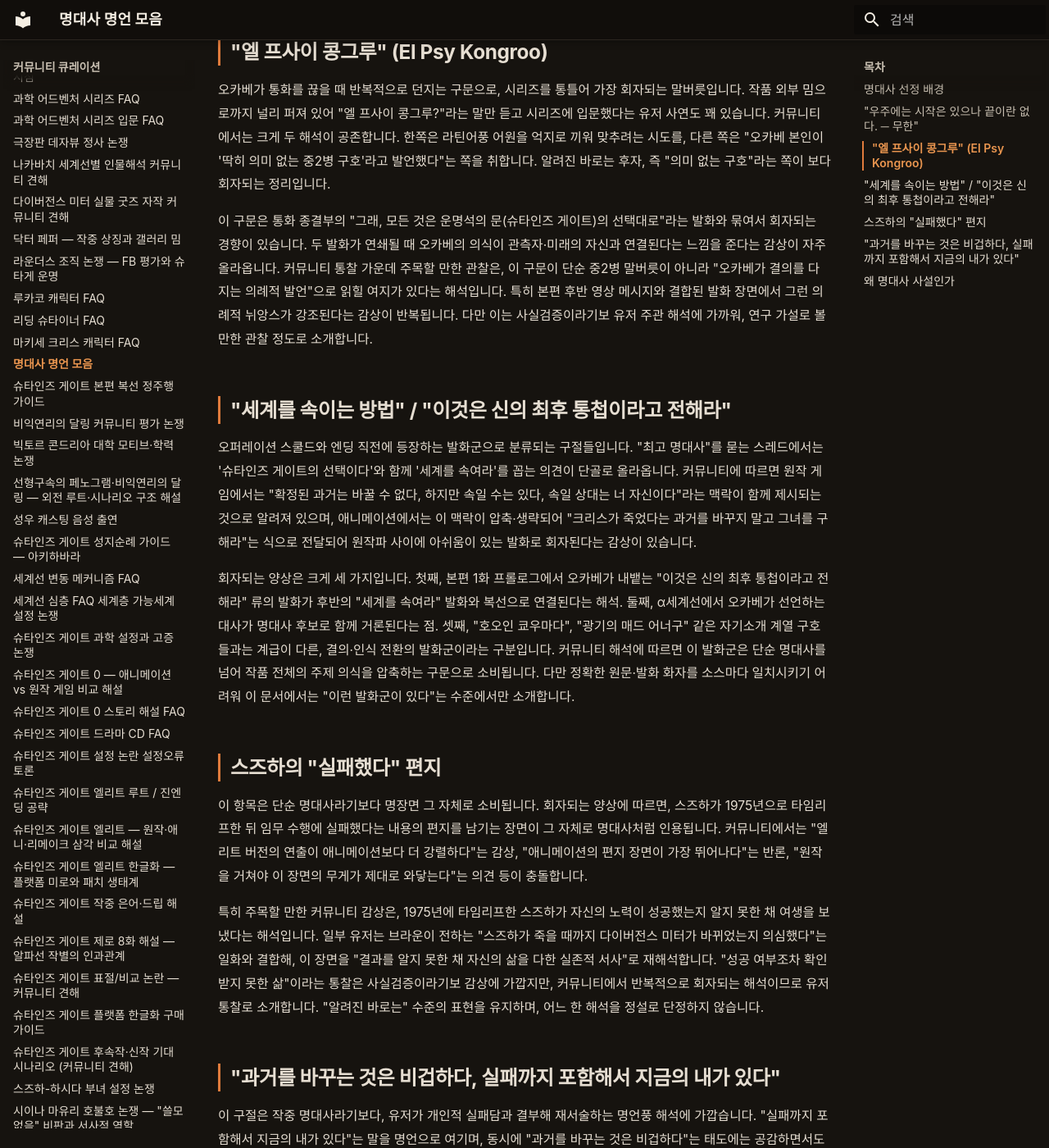
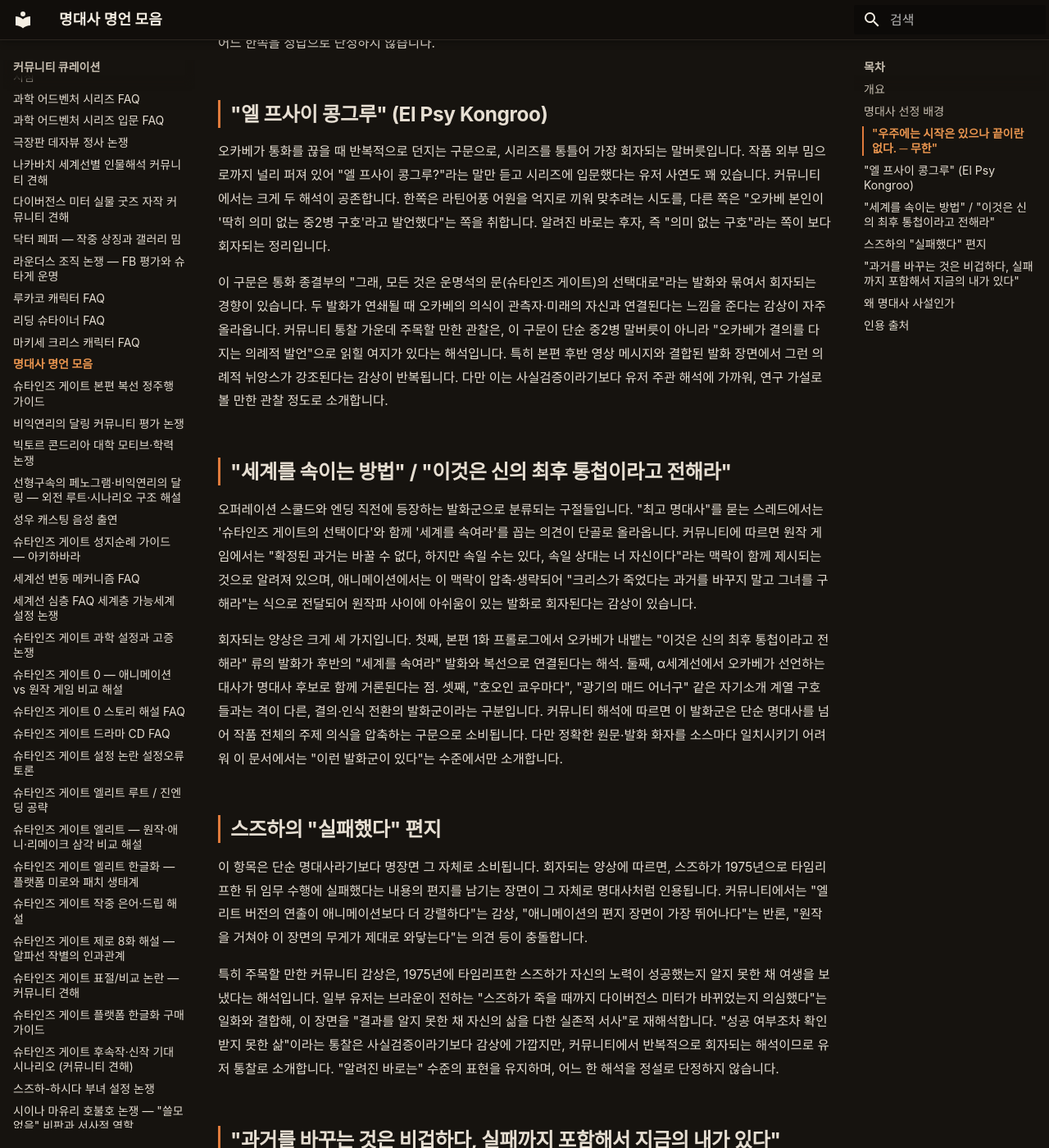
Before and after one commit to sgwiki/sgwiki.github.io, an MkDocs documentation site: the page built from wiki/커뮤니티-큐레이션/명대사-명언-모음.md, in a window 1280 px wide and 1400 px high, scrolled down 1253 px. Shown: the whole window at 82% size. Built offline with MkDocs 1.6.1 and Material for MkDocs 9.7.7, drawn with Linux system fonts in a browser that asks for light colours; some web fonts are replaced.

Commit message:
chore(wiki): 명대사-명언-모음 정비 — 개요·인용 출처 섹션 추가·어색한 줄임 표현 교정(이라기보→이라기보다)·어휘 교정(계급→격)
Co-Authored-By: Claude Opus 4.6 <noreply@anthropic.com>

```diff
--- a/wiki/커뮤니티-큐레이션/명대사-명언-모음.md
+++ b/wiki/커뮤니티-큐레이션/명대사-명언-모음.md
@@ -21,6 +21,8 @@ related_docs:
 
 # 슈타인즈 게이트 명대사·명언 모음 (커뮤니티 견해 사설)
 
+## 개요
+
 슈타인즈 게이트 시리즈에는 오랫동안 회자되는 명대사가 여럿 있습니다. 그러나 같은 명대사라도 커뮤니티 스레드마다 인용되는 화자·회차·원문이 미묘하게 어긋나는 경우가 적지 않습니다. 이 사설은 반복해서 등장하는 상징적 대사 다섯 축을 골라, 커뮤니티에서 실제로 유통되는 해석과 논쟁을 있는 그대로 중개합니다. 사실 단정이 아닌 "알려진 바로는", "커뮤니티 해석에 따르면", "회자되는 양상은" 같은 표현을 의식적으로 사용합니다.
 
 ## 명대사 선정 배경
@@ -37,19 +39,19 @@ related_docs:
 
 오카베가 통화를 끊을 때 반복적으로 던지는 구문으로, 시리즈를 통틀어 가장 회자되는 말버릇입니다. 작품 외부 밈으로까지 널리 퍼져 있어 "엘 프사이 콩그루?"라는 말만 듣고 시리즈에 입문했다는 유저 사연도 꽤 있습니다. 커뮤니티에서는 크게 두 해석이 공존합니다. 한쪽은 라틴어풍 어원을 억지로 끼워 맞추려는 시도를, 다른 쪽은 "오카베 본인이 '딱히 의미 없는 중2병 구호'라고 발언했다"는 쪽을 취합니다. 알려진 바로는 후자, 즉 "의미 없는 구호"라는 쪽이 보다 회자되는 정리입니다.
 
-이 구문은 통화 종결부의 "그래, 모든 것은 운명석의 문(슈타인즈 게이트)의 선택대로"라는 발화와 묶여서 회자되는 경향이 있습니다. 두 발화가 연쇄될 때 오카베의 의식이 관측자·미래의 자신과 연결된다는 느낌을 준다는 감상이 자주 올라옵니다. 커뮤니티 통찰 가운데 주목할 만한 관찰은, 이 구문이 단순 중2병 말버릇이 아니라 "오카베가 결의를 다지는 의례적 발언"으로 읽힐 여지가 있다는 해석입니다. 특히 본편 후반 영상 메시지와 결합된 발화 장면에서 그런 의례적 뉘앙스가 강조된다는 감상이 반복됩니다. 다만 이는 사실검증이라기보 유저 주관 해석에 가까워, 연구 가설로 볼 만한 관찰 정도로 소개합니다.
+이 구문은 통화 종결부의 "그래, 모든 것은 운명석의 문(슈타인즈 게이트)의 선택대로"라는 발화와 묶여서 회자되는 경향이 있습니다. 두 발화가 연쇄될 때 오카베의 의식이 관측자·미래의 자신과 연결된다는 느낌을 준다는 감상이 자주 올라옵니다. 커뮤니티 통찰 가운데 주목할 만한 관찰은, 이 구문이 단순 중2병 말버릇이 아니라 "오카베가 결의를 다지는 의례적 발언"으로 읽힐 여지가 있다는 해석입니다. 특히 본편 후반 영상 메시지와 결합된 발화 장면에서 그런 의례적 뉘앙스가 강조된다는 감상이 반복됩니다. 다만 이는 사실검증이라기보다 유저 주관 해석에 가까워, 연구 가설로 볼 만한 관찰 정도로 소개합니다.
 
 ## "세계를 속이는 방법" / "이것은 신의 최후 통첩이라고 전해라"
 
 오퍼레이션 스쿨드와 엔딩 직전에 등장하는 발화군으로 분류되는 구절들입니다. "최고 명대사"를 묻는 스레드에서는 '슈타인즈 게이트의 선택이다'와 함께 '세계를 속여라'를 꼽는 의견이 단골로 올라옵니다. 커뮤니티에 따르면 원작 게임에서는 "확정된 과거는 바꿀 수 없다, 하지만 속일 수는 있다, 속일 상대는 너 자신이다"라는 맥락이 함께 제시되는 것으로 알려져 있으며, 애니메이션에서는 이 맥락이 압축·생략되어 "크리스가 죽었다는 과거를 바꾸지 말고 그녀를 구해라"는 식으로 전달되어 원작파 사이에 아쉬움이 있는 발화로 회자된다는 감상이 있습니다.
 
-회자되는 양상은 크게 세 가지입니다. 첫째, 본편 1화 프롤로그에서 오카베가 내뱉는 "이것은 신의 최후 통첩이라고 전해라" 류의 발화가 후반의 "세계를 속여라" 발화와 복선으로 연결된다는 해석. 둘째, α세계선에서 오카베가 선언하는 대사가 명대사 후보로 함께 거론된다는 점. 셋째, "호오인 쿄우마다", "광기의 매드 어너구" 같은 자기소개 계열 구호들과는 계급이 다른, 결의·인식 전환의 발화군이라는 구분입니다. 커뮤니티 해석에 따르면 이 발화군은 단순 명대사를 넘어 작품 전체의 주제 의식을 압축하는 구문으로 소비됩니다. 다만 정확한 원문·발화 화자를 소스마다 일치시키기 어려워 이 문서에서는 "이런 발화군이 있다"는 수준에서만 소개합니다.
+회자되는 양상은 크게 세 가지입니다. 첫째, 본편 1화 프롤로그에서 오카베가 내뱉는 "이것은 신의 최후 통첩이라고 전해라" 류의 발화가 후반의 "세계를 속여라" 발화와 복선으로 연결된다는 해석. 둘째, α세계선에서 오카베가 선언하는 대사가 명대사 후보로 함께 거론된다는 점. 셋째, "호오인 쿄우마다", "광기의 매드 어너구" 같은 자기소개 계열 구호들과는 격이 다른, 결의·인식 전환의 발화군이라는 구분입니다. 커뮤니티 해석에 따르면 이 발화군은 단순 명대사를 넘어 작품 전체의 주제 의식을 압축하는 구문으로 소비됩니다. 다만 정확한 원문·발화 화자를 소스마다 일치시키기 어려워 이 문서에서는 "이런 발화군이 있다"는 수준에서만 소개합니다.
 
 ## 스즈하의 "실패했다" 편지
 
 이 항목은 단순 명대사라기보다 명장면 그 자체로 소비됩니다. 회자되는 양상에 따르면, 스즈하가 1975년으로 타임리프한 뒤 임무 수행에 실패했다는 내용의 편지를 남기는 장면이 그 자체로 명대사처럼 인용됩니다. 커뮤니티에서는 "엘리트 버전의 연출이 애니메이션보다 더 강렬하다"는 감상, "애니메이션의 편지 장면이 가장 뛰어나다"는 반론, "원작을 거쳐야 이 장면의 무게가 제대로 와닿는다"는 의견 등이 충돌합니다.
 
-특히 주목할 만한 커뮤니티 감상은, 1975년에 타임리프한 스즈하가 자신의 노력이 성공했는지 알지 못한 채 여생을 보냈다는 해석입니다. 일부 유저는 브라운이 전하는 "스즈하가 죽을 때까지 다이버전스 미터가 바뀌었는지 의심했다"는 일화와 결합해, 이 장면을 "결과를 알지 못한 채 자신의 삶을 다한 실존적 서사"로 재해석합니다. "성공 여부조차 확인받지 못한 삶"이라는 통찰은 사실검증이라기보 감상에 가깝지만, 커뮤니티에서 반복적으로 회자되는 해석이므로 유저 통찰로 소개합니다. "알려진 바로는" 수준의 표현을 유지하며, 어느 한 해석을 정설로 단정하지 않습니다.
+특히 주목할 만한 커뮤니티 감상은, 1975년에 타임리프한 스즈하가 자신의 노력이 성공했는지 알지 못한 채 여생을 보냈다는 해석입니다. 일부 유저는 브라운이 전하는 "스즈하가 죽을 때까지 다이버전스 미터가 바뀌었는지 의심했다"는 일화와 결합해, 이 장면을 "결과를 알지 못한 채 자신의 삶을 다한 실존적 서사"로 재해석합니다. "성공 여부조차 확인받지 못한 삶"이라는 통찰은 사실검증이라기보다 감상에 가깝지만, 커뮤니티에서 반복적으로 회자되는 해석이므로 유저 통찰로 소개합니다. "알려진 바로는" 수준의 표현을 유지하며, 어느 한 해석을 정설로 단정하지 않습니다.
 
 ## "과거를 바꾸는 것은 비겁하다, 실패까지 포함해서 지금의 내가 있다"
 
@@ -62,3 +64,5 @@ related_docs:
 이 문서가 정전 fact 페이지가 아니라 editorial로 작성된 데에는 두 가지 이유가 있습니다. 첫째, 같은 명대사라도 소스마다 인용되는 화자·회차·원문이 불일치합니다. "우주에는 시작은 있으나 끝이란 없다"가 그 전형이며, 크리스의 독백으로 기억하는 유저와 마호의 독백으로 교정하는 유저가 공존합니다. 둘째, 명대사 문서에서 전형적으로 기대되는 "영어 원문 인용"은 위키 위생 규칙과 충돌합니다. 작중 영문 표기는 산문에서 "~로 알려져 있다" 수준의 간접 언급만 허용되며, 원문 인용 블록은 사실검증 부재와 결합될 때 오해의 소지가 큽니다.
 
 따라서 이 문서는 "어떤 명대사가 회자되는가, 커뮤니티는 그것을 어떻게 해석하는가"를 사설 톤으로 중개합니다. 정확한 원문·화자·출처, 그리고 인용 가능한 텍스트를 원한다면 정전 lore 문서와 QA 자료집, 원작 게임 본문을 직접 확인하시기 바랍니다. 이 사설은 커뮤니티 수요를 반영한 해설일 뿐, 사실 단정의 근거로 인용되어서는 안 됩니다.
+
+## 인용 출처
```
